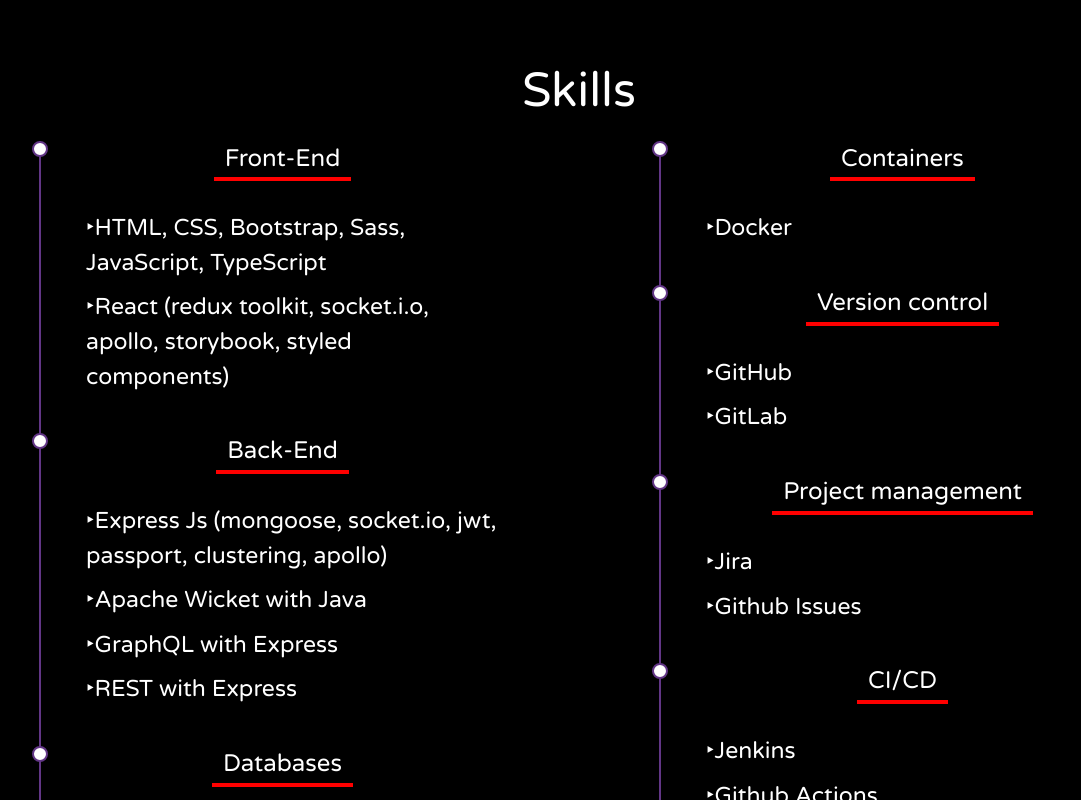
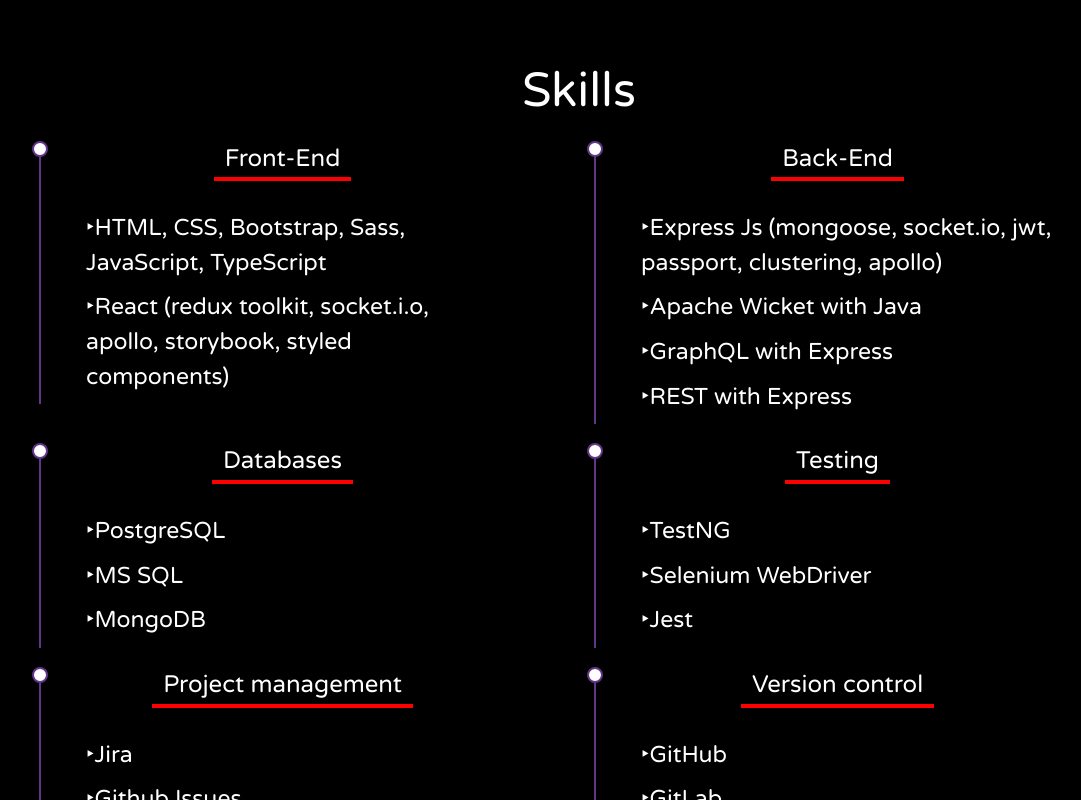
Before and after one commit to mohit4444/Portfolio, a React (Create React App) app: page / in a window 1280 px wide. Shown: the part 4860-5660 px from the top of the page, without its empty margins (61-1142 px from the left). Built offline with nearby package versions, Linux system fonts and the light colour scheme; some icons are missing.

Commit message:
skills page optimised

```diff
--- a/src/components/Skills/Skills.js
+++ b/src/components/Skills/Skills.js
@@ -11,32 +11,19 @@
 import react from "../../Assets/Certifications/react.jpg";
 import javascript from "../../Assets/Certifications/javascript.jpg";
 
-function Skills() {
-  var settings = {
+const settings = {
   dots: true,
   infinite: true,
   speed: 500,
   slidesToShow: 3,
   slidesToScroll: 3,
   responsive: [
-      {
-        breakpoint: 1024,
-        settings: {
-          slidesToShow: 2,
-          slidesToScroll: 2,
-        },
-      },
-      {
-        breakpoint: 768,
-        settings: {
-          slidesToShow: 1,
-          slidesToScroll: 1,
-        },
-      },
+    { breakpoint: 1024, settings: { slidesToShow: 2, slidesToScroll: 2 } },
+    { breakpoint: 768, settings: { slidesToShow: 1, slidesToScroll: 1 } },
   ],
 };
 
-  let certifications = [
+const certifications = [
   {
     path: javascript2,
     link: "https://www.hackerrank.com/certificates/aa0a8d75ae5a",
@@ -45,24 +32,78 @@
     path: frontend,
     link: "https://www.hackerrank.com/certificates/7bd7a2e87bae",
   },
-    {
-      path: sql2,
-      link: "https://www.hackerrank.com/certificates/3b5fbf6357fa",
-    },
-    {
-      path: node,
-      link: "https://www.hackerrank.com/certificates/b78da0ea5bf6",
-    },
-    {
-      path: react,
-      link: "https://www.hackerrank.com/certificates/0eac8ec01b1c",
-    },
+  { path: sql2, link: "https://www.hackerrank.com/certificates/3b5fbf6357fa" },
+  { path: node, link: "https://www.hackerrank.com/certificates/b78da0ea5bf6" },
+  { path: react, link: "https://www.hackerrank.com/certificates/0eac8ec01b1c" },
   {
     path: javascript,
     link: "https://www.hackerrank.com/certificates/8ecb8b05c580",
   },
 ];
 
+const skillsContentData = [
+  {
+    side: "left",
+    contents: [
+      {
+        title: "Front-End",
+        content: [
+          "HTML, CSS, Bootstrap, Sass, JavaScript, TypeScript",
+          "React (redux toolkit, socket.i.o, apollo, storybook, styled components)",
+        ],
+      },
+      {
+        title: "Back-End",
+        date: "Javascript framework",
+        content: [
+          "Express Js (mongoose, socket.io, jwt, passport, clustering, apollo)",
+          "Apache Wicket with Java",
+          "GraphQL with Express",
+          "REST with Express",
+        ],
+      },
+      {
+        title: "Databases",
+        content: ["PostgreSQL", "MS SQL", "MongoDB"],
+      },
+      {
+        title: "Testing",
+        content: ["TestNG", "Selenium WebDriver", "Jest"],
+      },
+      { title: "Project management", content: ["Jira", "Github Issues"] },
+      { title: "Version control", content: ["GitHub", "GitLab"] },
+
+      {
+        title: "CI/CD with containers",
+        content: ["Jenkins", "Github Actions", "Docker"],
+      },
+      { title: "Cloud", content: ["Netlify", "Heroku", "Render", "AWS"] },
+    ],
+  },
+];
+
+const techStackIcons = [
+  "devicon-javascript-plain ",
+  "devicon-nodejs-plain-wordmark",
+  "devicon-express-original-wordmark",
+  "devicon-react-original-wordmark",
+  "devicon-mongodb-plain-wordmark",
+  "cib-graphql",
+  "cib-redux",
+  "devicon-selenium-original",
+  "devicon-git-plain-wordmark",
+  "devicon-bootstrap-plain-wordmark",
+  "cib-postgresql",
+  "cib-docker",
+  "cib-java",
+  "devicon-amazonwebservices-plain-wordmark",
+  "devicon-nginx-original",
+  "devicon-sass-original",
+  "devicon-tensorflow-original",
+  "devicon-typescript-plain",
+];
+
+function Skills() {
   return (
     <Container>
       <Row>
@@ -70,59 +111,21 @@
           <h1>Skills</h1>
         </Col>
       </Row>
-      <Row className="resume">
-        <Col md={6} className="resume-left">
-          <SkillsContent
-            title="Front-End"
-            content={[
-              "HTML, CSS, Bootstrap, Sass, JavaScript, TypeScript",
-              "React (redux toolkit, socket.i.o, apollo, storybook, styled components)",
-            ]}
-          />
-          <SkillsContent
-            title="Back-End"
-            date="Javascript framework"
-            content={[
-              "Express Js (mongoose, socket.io, jwt, passport, clustering, apollo)",
-              "Apache Wicket with Java",
-              "GraphQL with Express",
-              "REST with Express",
-            ]}
-          />
-          <SkillsContent
-            title="Databases"
-            content={["PostgreSQL", "MS SQL", "MongoDB"]}
-          />
-          <SkillsContent
-            title="Testing"
-            content={["TestNG", "Selenium WebDriver", "Jest"]}
-          />
+      {skillsContentData.map((group, index) => (
+        <Row className="resume" key={index}>
+          {group.contents.map((content, idx) => (
+            <Col key={idx} md={6} className={`resume-${group.side}`}>
+              <SkillsContent {...content} />
             </Col>
-        <Col md={6} className="resume-right">
-          <SkillsContent title="Containers" content={["Docker"]} />
-          <SkillsContent
-            title="Version control"
-            content={["GitHub", "GitLab"]}
-          />
-
-          <SkillsContent
-            title="Project management"
-            content={["Jira", "Github Issues"]}
-          />
-
-          <SkillsContent
-            title="CI/CD"
-            content={["Jenkins", "Github Actions"]}
-          />
-
-          <SkillsContent
-            title="Cloud"
-            content={["Netlify", "Heroku", "Render", "AWS"]}
-          />
-        </Col>
+          ))}
+        </Row>
+      ))}
+      <Row>
         <Col md={12}>
           <center>
-            <h5 className="resume-title">Certifications</h5>
+            <h5 style={{ color: "white" }} className="resume-title">
+              Certifications
+            </h5>
           </center>
           <Slider {...settings}>
             {certifications.map((cert, index) => (
@@ -141,26 +144,10 @@
           </Slider>
         </Col>
       </Row>
-
       <Row style={{ color: "white", justifyContent: "center" }}>
-        <Techstack iconName="devicon-javascript-plain " />
-        <Techstack iconName="devicon-nodejs-plain-wordmark " />
-        <Techstack iconName="devicon-express-original-wordmark" />
-        <Techstack iconName="devicon-react-original-wordmark" />
-        <Techstack iconName="devicon-mongodb-plain-wordmark" />
-        <Techstack iconName="cib-graphql" />
-        <Techstack iconName="cib-redux" />
-        <Techstack iconName="devicon-selenium-original" />
-        <Techstack iconName="devicon-git-plain-wordmark" />
-        <Techstack iconName="devicon-bootstrap-plain-wordmark" />
-        <Techstack iconName="cib-postgresql" />
-        <Techstack iconName="cib-docker" />
-        <Techstack iconName="cib-java" />
-        <Techstack iconName="devicon-amazonwebservices-plain-wordmark" />
-        <Techstack iconName="devicon-nginx-original" />
-        <Techstack iconName="devicon-sass-original" />
-        <Techstack iconName="devicon-tensorflow-original" />
-        <Techstack iconName="devicon-typescript-plain" />
+        {techStackIcons.map((iconName, index) => (
+          <Techstack key={index} iconName={iconName} />
+        ))}
       </Row>
       <Row>
         <Col md={12} className="center-aligned-div">
```
Lines whose indentation alone changed are shown as unchanged.
